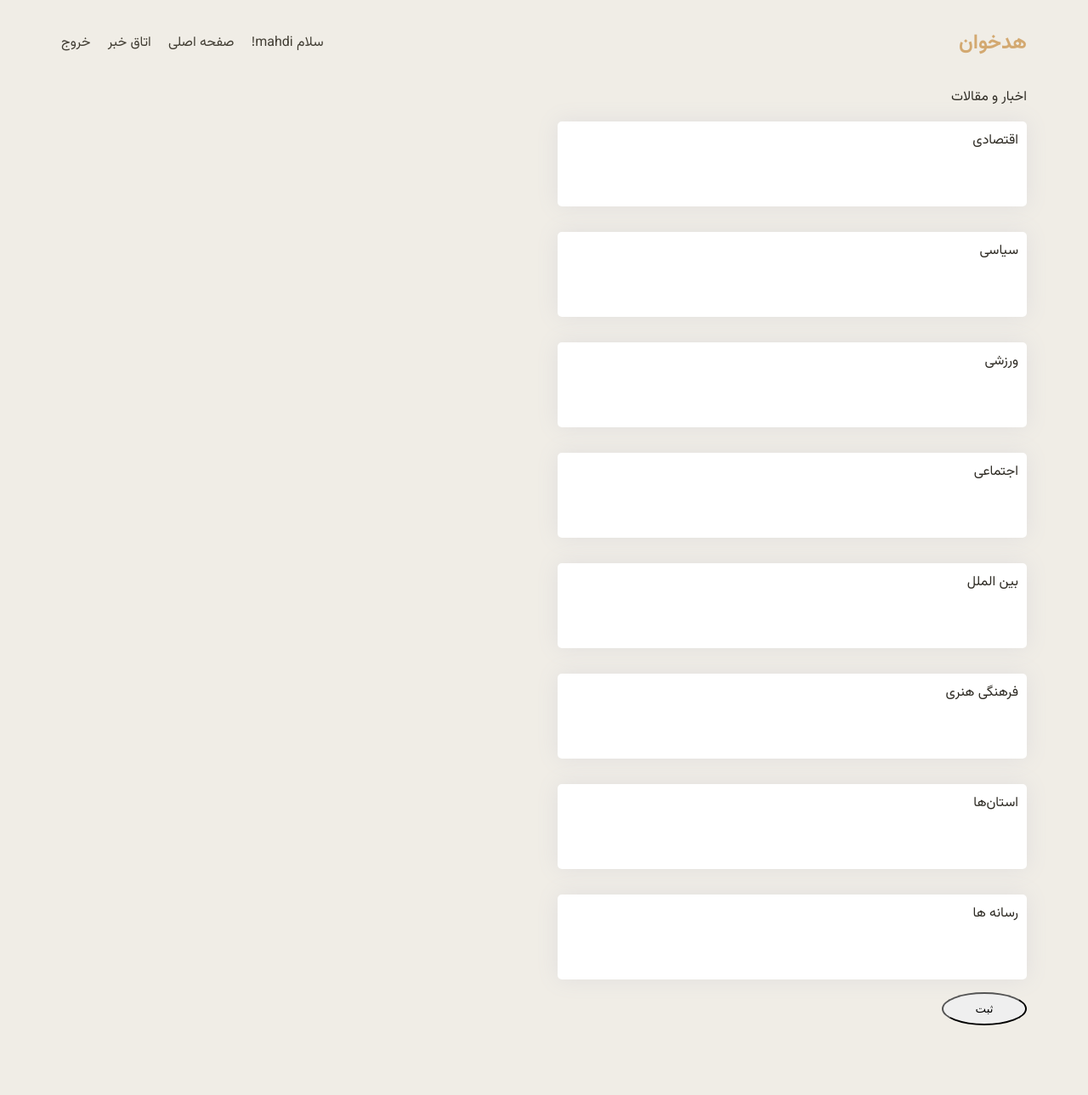
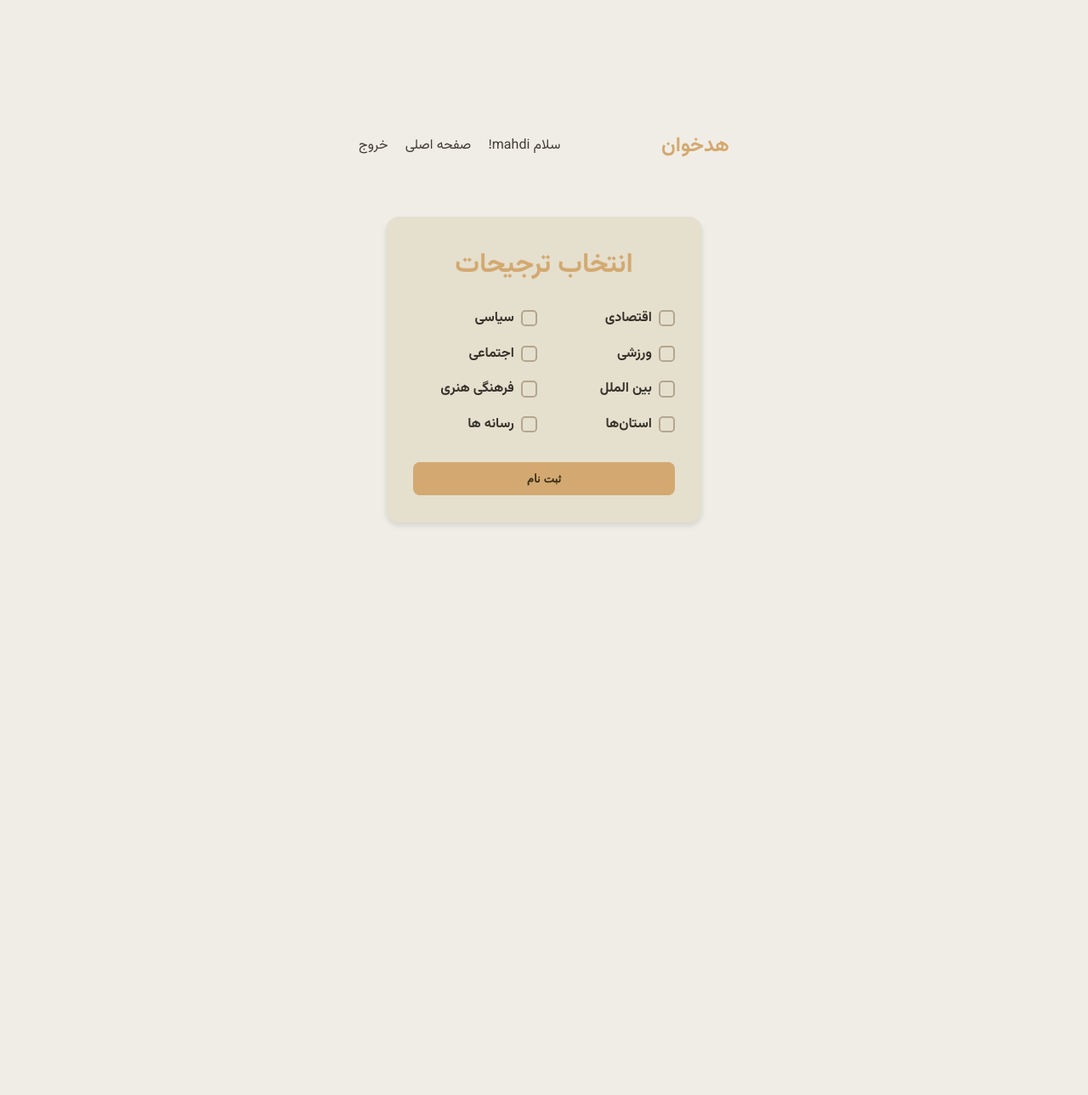
Before and after one commit to mahdiahmadi87/hodhod, a Django app: page /select/ in a window 1280 px wide. Shown: the whole page at 85% size. After the commit the page ends 619 px from the top, so only its background shows below. Run offline with Django 5.2, Linux system fonts and the light colour scheme; a user stored in the database is signed in; data comes from the database, SQL or seed files in the repository; both versions use the stored data as it was after the commit; some libraries are stand-ins or nearby versions.

Commit message:
update select page template

```diff
--- a/hodhoddjango/newsapp/static/css/account.css
+++ b/hodhoddjango/newsapp/static/css/account.css
@@ -8,7 +8,7 @@ body {
     justify-content: center;
     align-items: center;
     min-height: 100vh;
-    padding: 2rem;
+    padding: 1rem;
 }
 
 .container {
--- a/hodhoddjango/newsapp/static/css/select.css
+++ b/hodhoddjango/newsapp/static/css/select.css
@@ -1,18 +1,96 @@
-.whatever{
-    display: inline-block;
-    width: 100%;
-    height: 100px;
-    border-radius: 5px;
-    background-color: #fff;
-    padding: 10px;
-    margin: 15px 0;
-    box-shadow: 0 0 26px #e0dede;
+body {
+    font-family: 'Vazirmatn', sans-serif;
+    background-color: var(--background);
+    color: var(--foreground);
+    line-height: 1.6;
+    display: flex;
+    justify-content: center;
+    align-items: center;
+    min-height: 100vh;
+    padding: 1rem;
 }
 
-#checkboxes input[type=checkbox]{
-    display: none;
+.container {
+    max-width: 500px;
+    width: 100%;
 }
 
-#checkboxes input[type=checkbox]:checked + .whatever{
-    background-color: #8d8d8d;
+.card {
+    background-color: var(--card);
+    border-radius: 1rem;
+    padding: 2rem;
+    box-shadow: 0 4px 6px rgba(0, 0, 0, 0.1);
 }
+
+h1 {
+    color: var(--accent);
+    margin-bottom: 1.5rem;
+    text-align: center;
+}
+
+form {
+    display: flex;
+    flex-direction: column;
+    gap: 1rem;
+}
+
+.checkbox-group {
+    display: grid;
+    grid-template-columns: repeat(2, 1fr);
+    gap: 1rem;
+}
+
+.checkbox-item {
+    display: flex;
+    align-items: center;
+    gap: 0.5rem;
+}
+
+input[type="checkbox"] {
+    width: 1.2rem;
+    height: 1.2rem;
+    border: 2px solid var(--border);
+    border-radius: 0.3rem;
+    appearance: none;
+    -webkit-appearance: none;
+    outline: none;
+    cursor: pointer;
+    position: relative;
+}
+
+input[type="checkbox"]:checked {
+    background-color: var(--accent);
+    border-color: var(--accent);
+}
+
+input[type="checkbox"]:checked::before {
+    content: '✓';
+    position: absolute;
+    top: 50%;
+    left: 50%;
+    transform: translate(-50%, -50%);
+    color: var(--accent-foreground);
+    font-size: 0.8rem;
+}
+
+label {
+    font-weight: bold;
+    color: var(--card-foreground);
+    cursor: pointer;
+}
+
+button {
+    background-color: var(--accent);
+    color: var(--accent-foreground);
+    border: none;
+    padding: 0.75rem;
+    border-radius: 0.5rem;
+    font-weight: bold;
+    cursor: pointer;
+    transition: background-color 0.3s ease;
+    margin-top: 1rem;
+}
+
+button:hover {
+    background-color: var(--primary);
+}
--- a/hodhoddjango/newsapp/templates/base.html
+++ b/hodhoddjango/newsapp/templates/base.html
@@ -23,7 +23,6 @@
                     <a>سلام {{user.username}}!</a>
                 {% endif %}
                     <a href="/">صفحه اصلی</a>
-                    <a href="/news">اتاق خبر</a>
                 {% if user.is_authenticated %}
                     <a href="{% url 'logout' %}">خروج</a>
                 {% else %}
--- a/hodhoddjango/newsapp/templates/select.html
+++ b/hodhoddjango/newsapp/templates/select.html
@@ -4,11 +4,11 @@
 {% block title %}انتخاب علایق{% endblock %}
 
 {% block header %}
-<link rel="stylesheet" href="{% static 'css/select.css' %}">
+    <link rel="stylesheet" href="{% static 'css/select.css' %}">
 {% endblock %}
 
 {% block content %}
-<div class="latest-posts" style="margin-bottom: 50px;">
+{% comment %} <div class="latest-posts" style="margin-bottom: 50px;">
     <div class="container-fluid">
         <div class="blog-title-span">
             <span class="title">اخبار و مقالات</span>
@@ -30,5 +30,21 @@
         </form>
     </div>
 </div>
-<div class="clear-fix"></div>
+<div class="clear-fix"></div> {% endcomment %}
+<div class="container">
+    <div class="card">
+        <h1>انتخاب ترجیحات</h1>
+        <form id="preferencesForm" method="GET">
+            <div class="checkbox-group">
+                {% for topic in topics %}
+                    <div class="checkbox-item">
+                        <input type="checkbox" id="{{topic.id}}" name="topic" value="{{topic.id}}">
+                        <label for="{{topic.id}}">{{topic.title}}</label>
+                    </div>
+                {% endfor %}
+            </div>
+            <button type="submit">ثبت نام</button>
+        </form>
+    </div>
+</div>
 {% endblock %}
```
Also changed, not shown: userNews.db.
